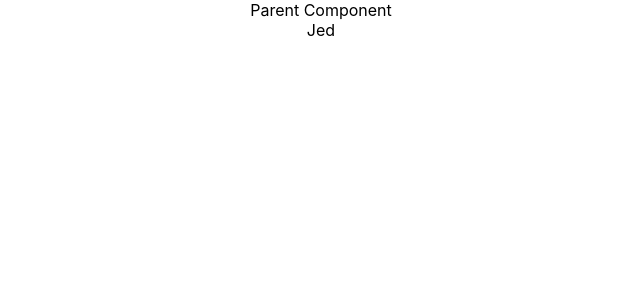
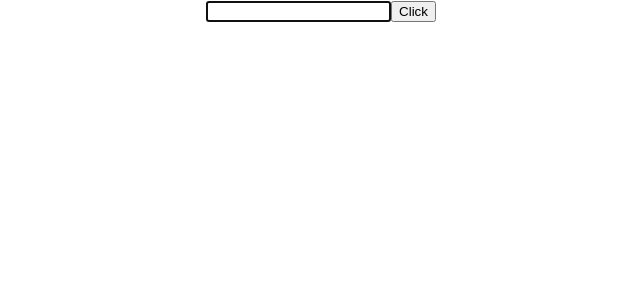
Before and after one commit to orvinjedalava/Exercises, a React (Create React App) app in the folder React/hello-world/: page / in a window 1280 px wide. Shown: the top 300 px of the page, without its empty margins (319-959 px from the left). Built offline with nearby package versions, Linux system fonts and the light colour scheme.

Commit message:
RefsDemo

```diff
--- a/React/hello-world/src/App.js
+++ b/React/hello-world/src/App.js
@@ -22,11 +22,13 @@
 import PureComp from './components/PureComp.js';
 import RegComp from './components/RegComp.js';
 import ParentComp from './components/ParentComp.js';
+import RefsDemo from './components/RefsDemo.js';
 
 function App() {
   return (
     <div className="App">
-      <ParentComp/>
+      <RefsDemo />
+      {/*<ParentComp/>*/}
       {/*<Table/>*/}
       {/*<FragmentDemo />*/}
       {/*<LifecycleA/>*/}
--- /dev/null
+++ b/React/hello-world/src/components/RefsDemo.js
@@ -0,0 +1,41 @@
+import React, { Component } from 'react';
+
+class RefsDemo extends Component {
+    constructor(props) {
+        super(props);
+
+        this.inputRef = React.createRef();
+        // this.cbRef = null;
+        // this.setCbRef = (element) => {
+        //     this.cbRef = element;
+        // };
+
+        this.state = {
+
+        };
+    }
+
+    componentDidMount() {
+        // if (this.cbRef) {
+        //     this.cbRef.focus();
+        // }
+        this.inputRef.current.focus();
+        console.log(this.inputRef);
+    }
+
+    clickHandler = () => {
+        alert(this.inputRef.current.value);
+    }
+
+    render() {
+        return (
+            <div>
+                <input type="text" ref={this.inputRef}/>
+                {/*<input type="text" ref={this.setCbRef}/>*/}
+                <button onClick={this.clickHandler}>Click</button>
+            </div>
+        );
+    }
+}
+
+export default RefsDemo;
```
